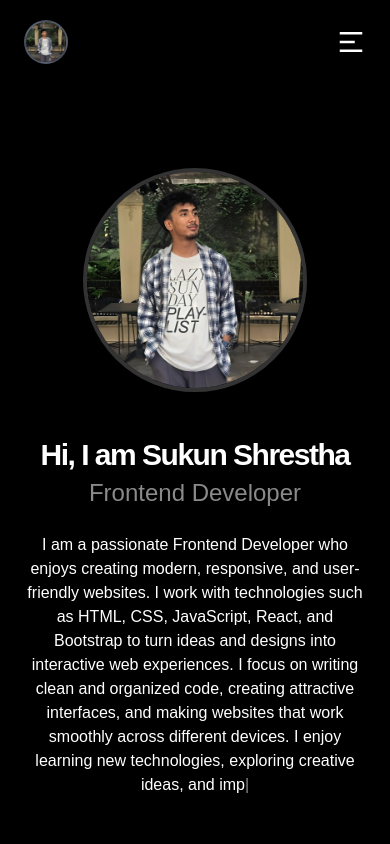
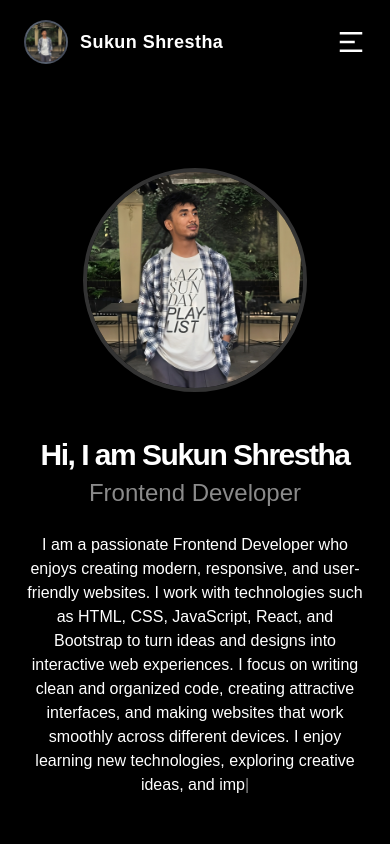
Before and after one commit to Sukun-Shrestha/Sukun, a React (Vite) app: page / in a window 390 px wide. Shown: the top 844 px of the page. Built offline with nearby package versions, Linux system fonts and the light colour scheme.

Commit message:
logo refresh click

```diff
--- a/src/Component/Navbar/Navbar.jsx
+++ b/src/Component/Navbar/Navbar.jsx
@@ -22,8 +22,9 @@ const Navbar = () => {
         };
     }, [menu]);
 
-    const handleRefresh = () => {
-        window.location.reload();
+    const goHome = () => {
+        setMenu(false);
+        window.scrollTo({ top: 0, behavior: "smooth" });
     };
 
     const handleLinkClick = () => {
@@ -44,7 +45,7 @@ const Navbar = () => {
                 <motion.button
                     whileHover={{ scale: 1.05 }}
                     whileTap={{ scale: 0.95 }}
-                    onClick={handleRefresh}
+                    onClick={goHome}
                     className="relative group hover:opacity-80
                     transition-opacity duration-300 cursor-pointer"
                 >
@@ -57,14 +58,14 @@ const Navbar = () => {
                         <img
                             src={logo}
                             alt="Sukun Shrestha"
-                            className="w-11 h-13 object-center"
+                            className=" object-center"
                         />
                     </div>
                 </motion.button>
 
                 <button
-                    onClick={handleRefresh}
-                    className="text-2xl font-bold tracking-wide hidden sm:inline
+                    onClick={goHome}
+                    className="text-lg sm:text-2xl font-bold tracking-wide inline
                     hover:opacity-80 transition-opacity duration-300 cursor-pointer"
                 >
                     Sukun Shrestha
```
